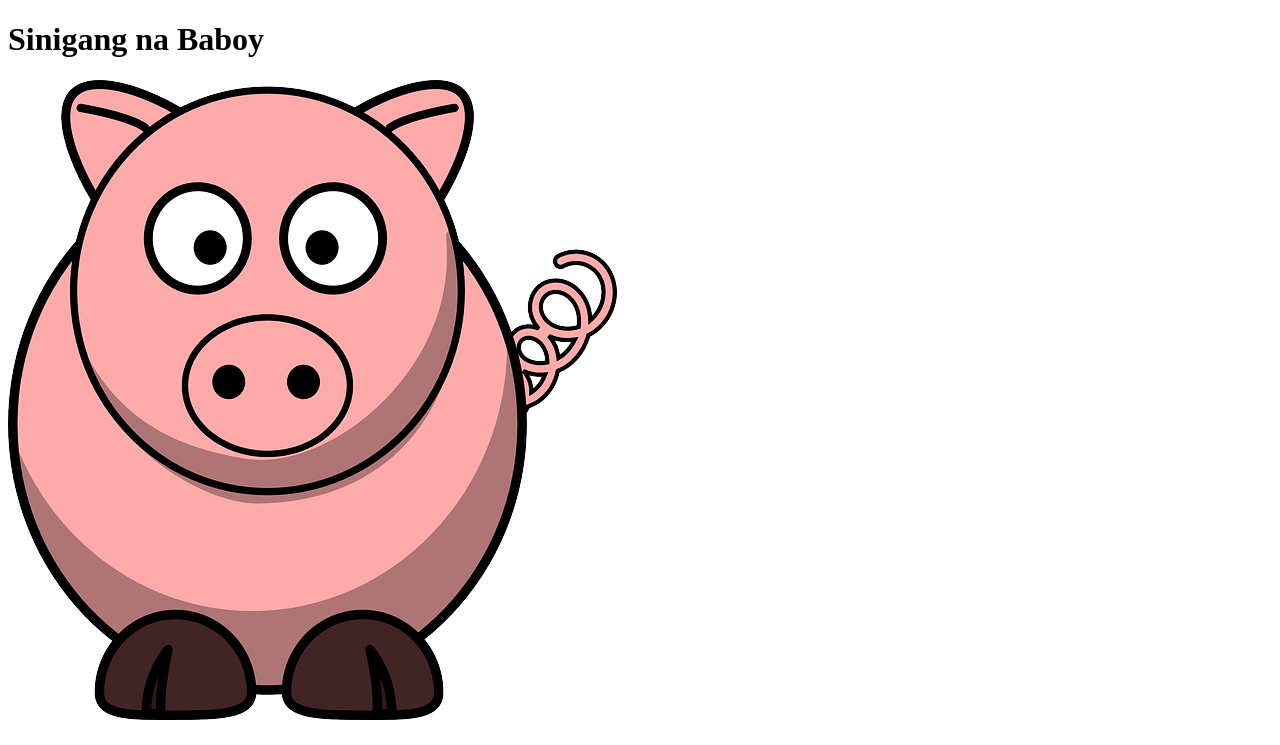
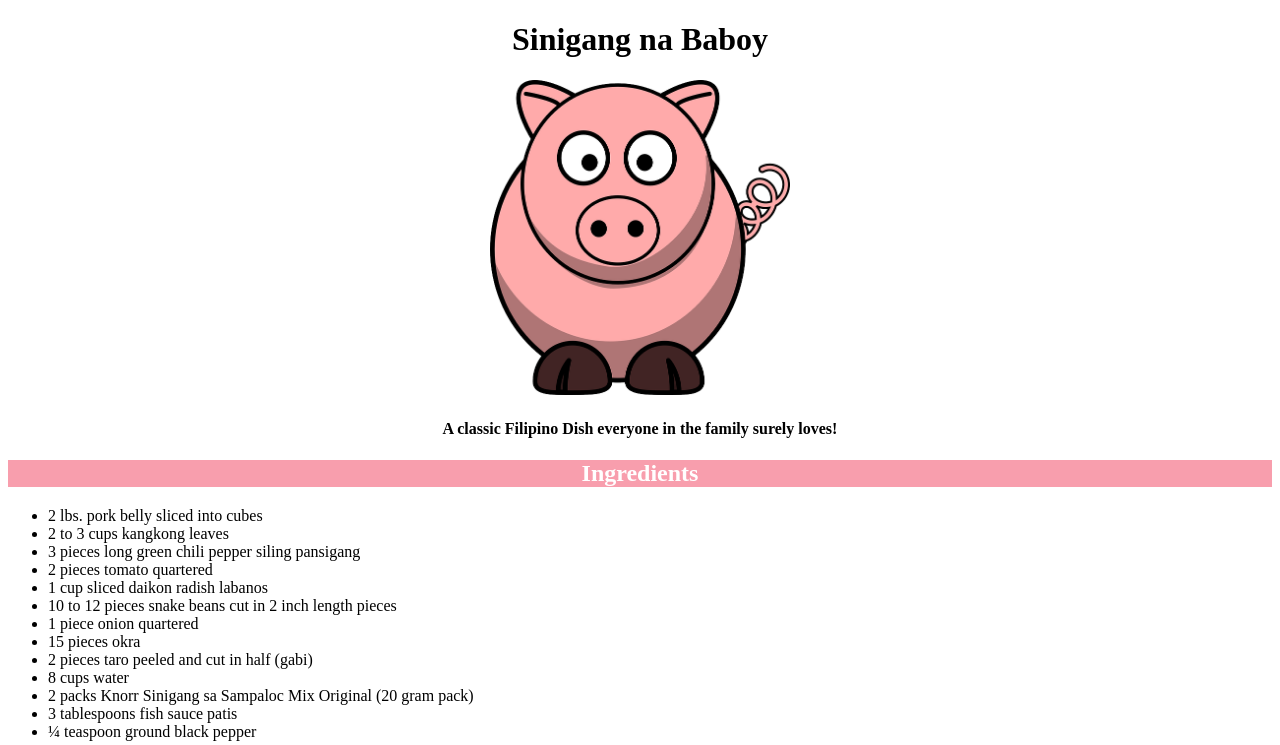
Before and after one commit to naknamu/odin-recipes, a plain HTML site: page recipes/pork-sinigang/sinigang.html in a window 1280 px wide. Shown: the top 745 px of the page. Drawn offline with Linux system fonts and the light colour scheme.

Commit message:
Added sinigang-style.css

```diff
--- /dev/null
+++ b/recipes/pork-sinigang/sinigang-style.css
@@ -0,0 +1,17 @@
+.dish-name,
+.picture,
+.img-description,
+h2
+ {
+    text-align: center;
+}
+
+img {
+    height: auto;
+    width: 300px;
+}
+
+h2 {
+    background-color: rgb(248, 158, 173);
+    color: white;
+}
--- a/recipes/pork-sinigang/sinigang.html
+++ b/recipes/pork-sinigang/sinigang.html
@@ -5,11 +5,14 @@
     <meta http-equiv="X-UA-Compatible" content="IE=edge">
     <meta name="viewport" content="width=device-width, initial-scale=1.0">
     <title>Pork Sinigang</title>
+    <link rel="stylesheet" href="sinigang-style.css">
 </head>
 <body>
-    <h1>Sinigang na Baboy</h1>
-    <img src="pig.png" alt="pig">
-    <h4>A classic Filipino Dish everyone in the family surely loves!</h4>
+    <h1 class="dish-name">Sinigang na Baboy</h1>
+    <div class="picture">
+        <img src="pig.png" alt="pig">
+    </div>
+    <h4 class="img-description">A classic Filipino Dish everyone in the family surely loves!</h4>
     <h2>Ingredients</h2>
     <ul>
         <li>2 lbs. pork belly sliced into cubes</li>
```
